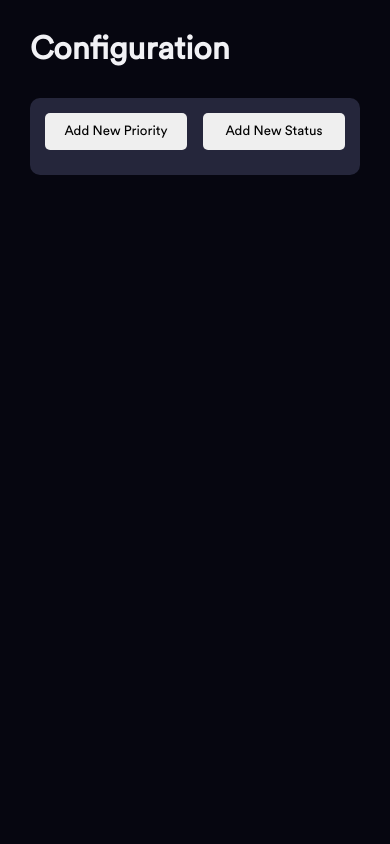
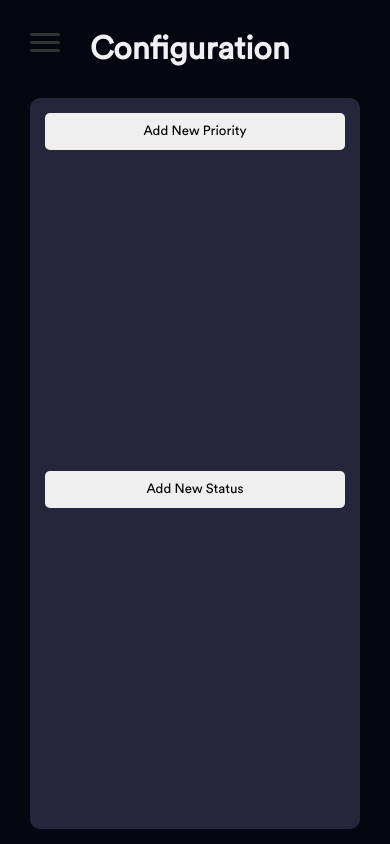
Before and after one commit to MarkLawrenceArtistry/task-manager, a website with bundled scripts: page public/config.html in a window 390 px wide. Built offline with nearby package versions, Linux system fonts and the light colour scheme; no server answers.

Commit message:
Refined search bar logic, refined responsiveness

```diff
--- a/public/config.html
+++ b/public/config.html
@@ -29,10 +29,15 @@
 
         <main class="main-content">
             <header class="main-header">
-                <h1 class="main-title">Configuration</h1>
+                <button class="hamburger-btn" id="hamburger-btn">
+                    <span class="hamburger-line"></span>
+                    <span class="hamburger-line"></span>
+                    <span class="hamburger-line"></span>
+                </button>
+                <h1 class="main-title" style="margin-left: 30px;">Configuration</h1>
             </header>
 
-            <section class="content-card">
+            <section class="content-card config">
 
                 <div class="config-box">
                     <div class="content-wrapper">
--- a/public/script.js
+++ b/public/script.js
@@ -292,14 +292,13 @@ document.addEventListener('DOMContentLoaded', () => {
     }
     if(searchTaskInput) {
         searchTaskInput.addEventListener('input', async (e) => {
+            if(searchTaskInput.value === '') {
+                loadTasks()
+            }
             e.preventDefault()
 
             try {
                 const tasks = await api.searchTask(searchTaskInput.value)
-                if(tasks.length === 0) {
-                    loadTasks()
-                    return
-                }
 
                 ui.renderTasks(tasks, taskListContainer)
             } catch(err) {
--- a/public/style.css
+++ b/public/style.css
@@ -118,7 +118,6 @@
 
 .main-header {
     display: flex;
-    justify-content: space-between;
     padding: 15px;
 }
 
@@ -149,6 +148,11 @@
 
 .content-wrapper {
     flex: 1;
+}
+
+#priority-list-container {
+    height: 75vh;
+    overflow: auto;
 }
 
 .config-btn { width: 100%; border-radius: 5px; margin-bottom: 10px; }
@@ -271,6 +275,10 @@ table {
     background-color: var(--gray-clr);
 }
 
+#task-list-container {
+    overflow-x: auto;
+}
+
 th, td {
     padding: 15px;
     text-align: left;
@@ -305,4 +313,15 @@ th, td {
     .hamburger-btn {
         display: flex;
     }
+
+    .config-box {
+        flex-direction: column;
+    }
+    #priority-list-container, #status-list-container {
+        height: 35vh;
+        overflow: auto;
+    }
+    #task-list-container {
+        height: 75vh;
+    }
 }
```
Also changed, not shown: public/index.html (+2 -2 lines), 1 other file.
